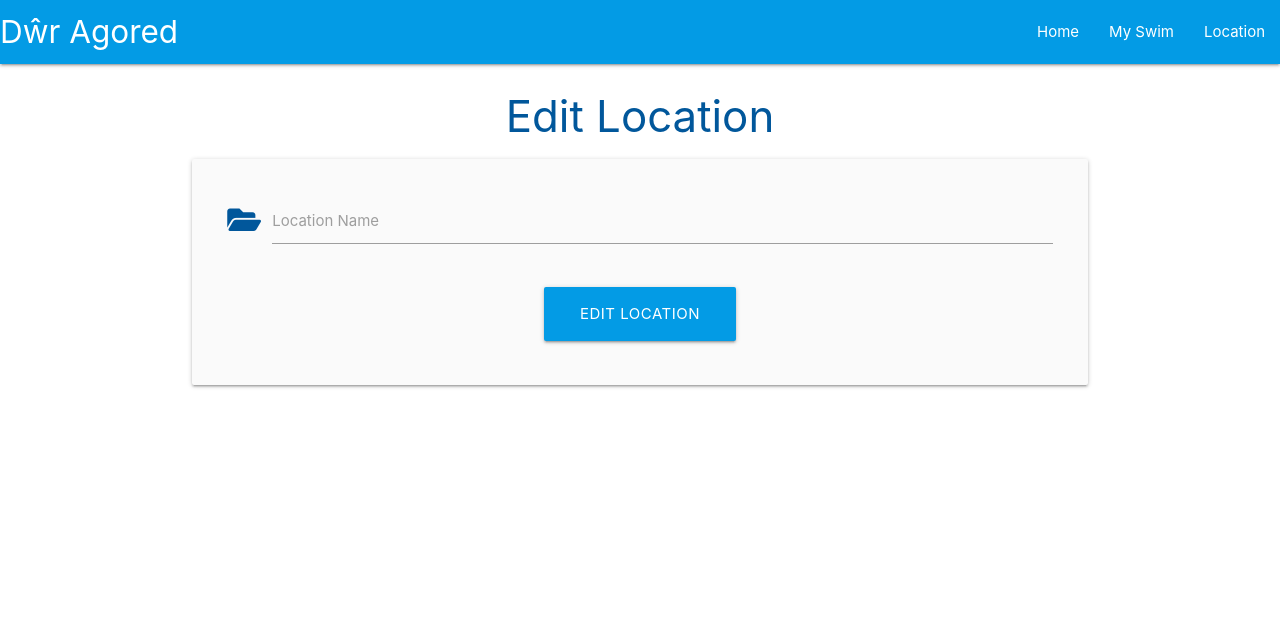
After one commit to mipear/dwr-agored, a Flask app: template dwragored/templates/edit_location.html in a window 1280 px wide. The commit adds this page. Shown: the top 625 px of the page. Run offline with Flask 2, Linux system fonts and the light colour scheme; the template is opened without the code that fills it, so the values that code supplies are empty.

Commit message:
Added Edit functionality to locations

```diff
--- /dev/null
+++ b/dwragored/templates/edit_location.html
@@ -0,0 +1,27 @@
+{% extends "base.html" %} {% block content %}
+
+<h3 class="light-blue-text text-darken-4 center-align">Edit Location</h3>
+
+<div class="row card-panel grey lighten-5">
+    <form class="col s12" method="POST" action="{{ url_for('edit_location', location_id=location.id) }}">
+        <!-- location name -->
+        <div class="row">
+            <div class="input-field col s12">
+                <i class="fas fa-folder-open prefix light-blue-text text-darken-4"></i>
+                <input id="location_name" name="location_name" value="{{ location.location_name }}" minlength="3"
+                    maxlength="25" type="text" class="validate" required />
+                <label for="location_name">Location Name</label>
+            </div>
+        </div>
+        <!-- submit button -->
+        <div class="row">
+            <div class="col s12 center-align">
+                <button type="submit" class="btn-large light-blue darken-1">
+                    Edit Location <i class="fas fa-plus-edit right"></i>
+                </button>
+            </div>
+        </div>
+    </form>
+</div>
+
+{% endblock %}
```
Also changed, not shown: dwragored/routes.py (+9 -0 lines), dwragored/templates/location.html (+9 -2 lines).
